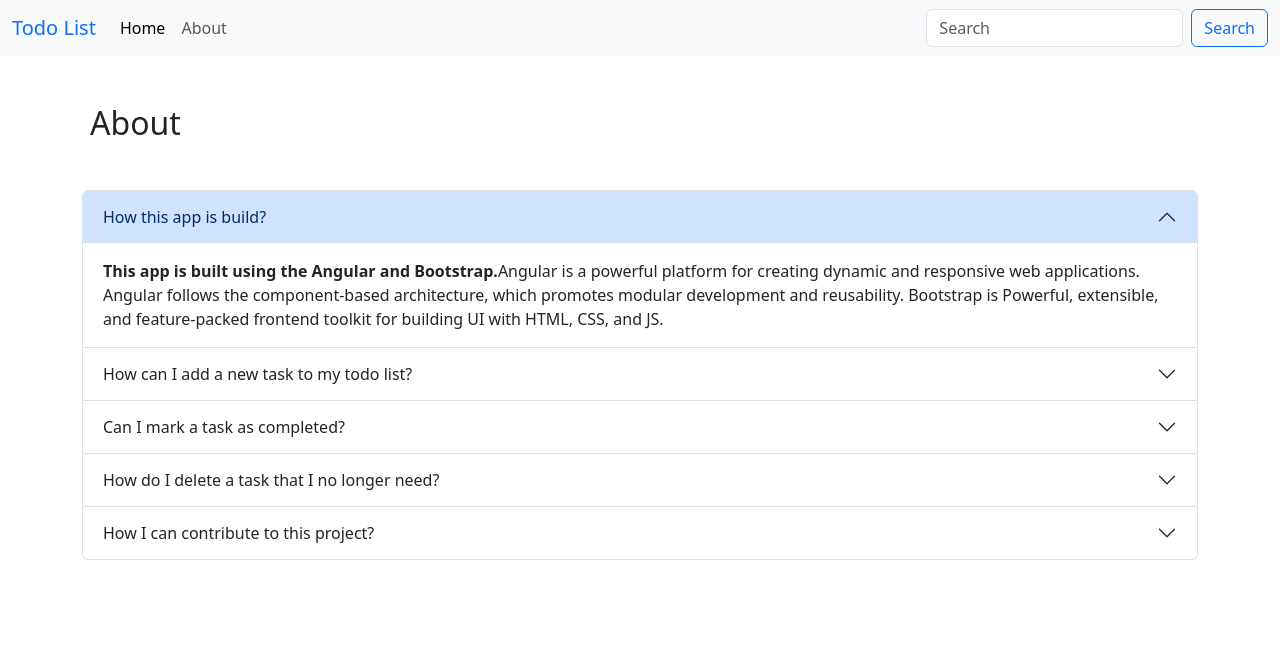
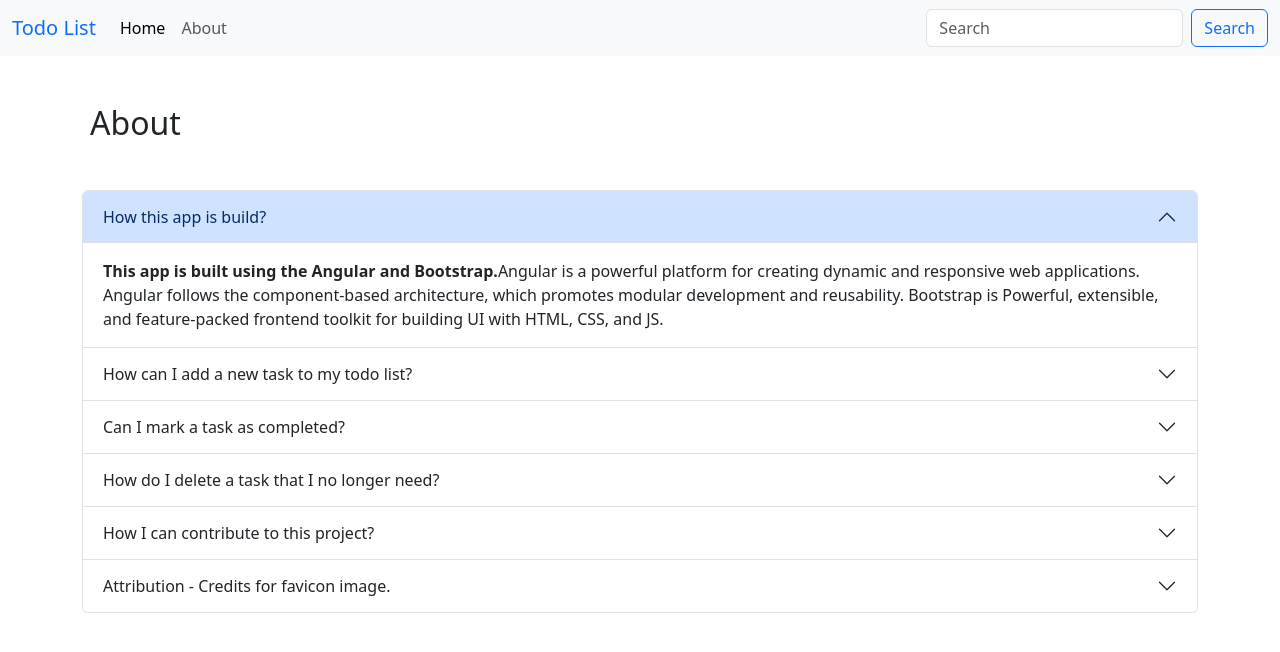
Before and after one commit to pushkardangi/learning-angular, an Angular app: page /about in a window 1280 px wide. Shown: the top 652 px of the page. Built offline with nearby package versions, Linux system fonts and the light colour scheme.

Commit message:
ui: added favicon and title

```diff
--- a/src/app/components/about/about.component.html
+++ b/src/app/components/about/about.component.html
@@ -62,5 +62,17 @@
         </div>
       </div>
     </div>
+    <div class="accordion-item">
+      <h2 class="accordion-header">
+        <button class="accordion-button collapsed" type="button" data-bs-toggle="collapse" data-bs-target="#collapseSix" aria-expanded="false" aria-controls="collapseThree">
+          Attribution - Credits for favicon image.
+        </button>
+      </h2>
+      <div id="collapseSix" class="accordion-collapse collapse" data-bs-parent="#accordionExample">
+        <div class="accordion-body">
+          Favicon Image - <a href="https://www.flaticon.com/free-icons/to-do-list" title="to do list icons" target="_blank">To do list icon created by RIkas Dzihab - Flaticon</a>
+        </div>
+      </div>
+    </div>
   </div>
 </div>
--- a/src/index.html
+++ b/src/index.html
@@ -1,12 +1,17 @@
 <!doctype html>
 <html lang="en">
+
 <head>
   <meta charset="utf-8">
-  <title>LearningAngular</title>
+  <title>TaskFlow | Streamline your tasks | Task organizer</title>
   <base href="/">
   <meta name="viewport" content="width=device-width, initial-scale=1">
-  <link rel="icon" type="image/x-icon" href="favicon.ico">
+  <meta name="description" content="The ultimate task management solution designed to streamline your daily productivity. With TaskFlow, you can easily organize your tasks, prioritize your to-dos, and conquer your goals like never before.">
+  <meta name="keywords" content="todo list, task management, productivity, organization, web app">
+  <meta name="author" content="Pushkar Dangi">
+  <link rel="icon" type="image/png" href="./assets/images/logo.png">
 </head>
+
 <body>
   <app-root></app-root>
 </body>
```
Also changed, not shown: src/assets/images/logo.png (added), 1 other file (tests, documents, lock files or other folders).
